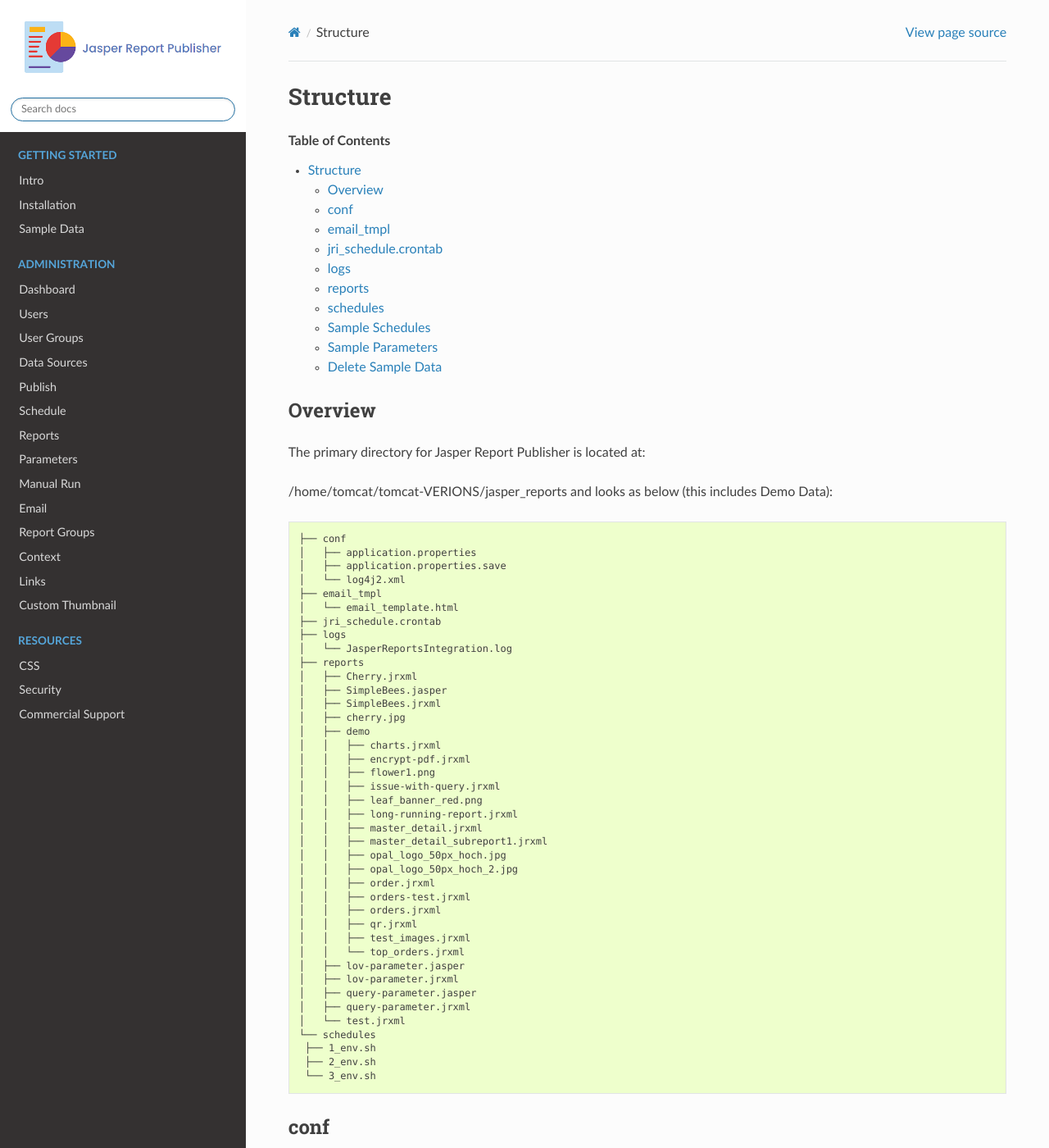
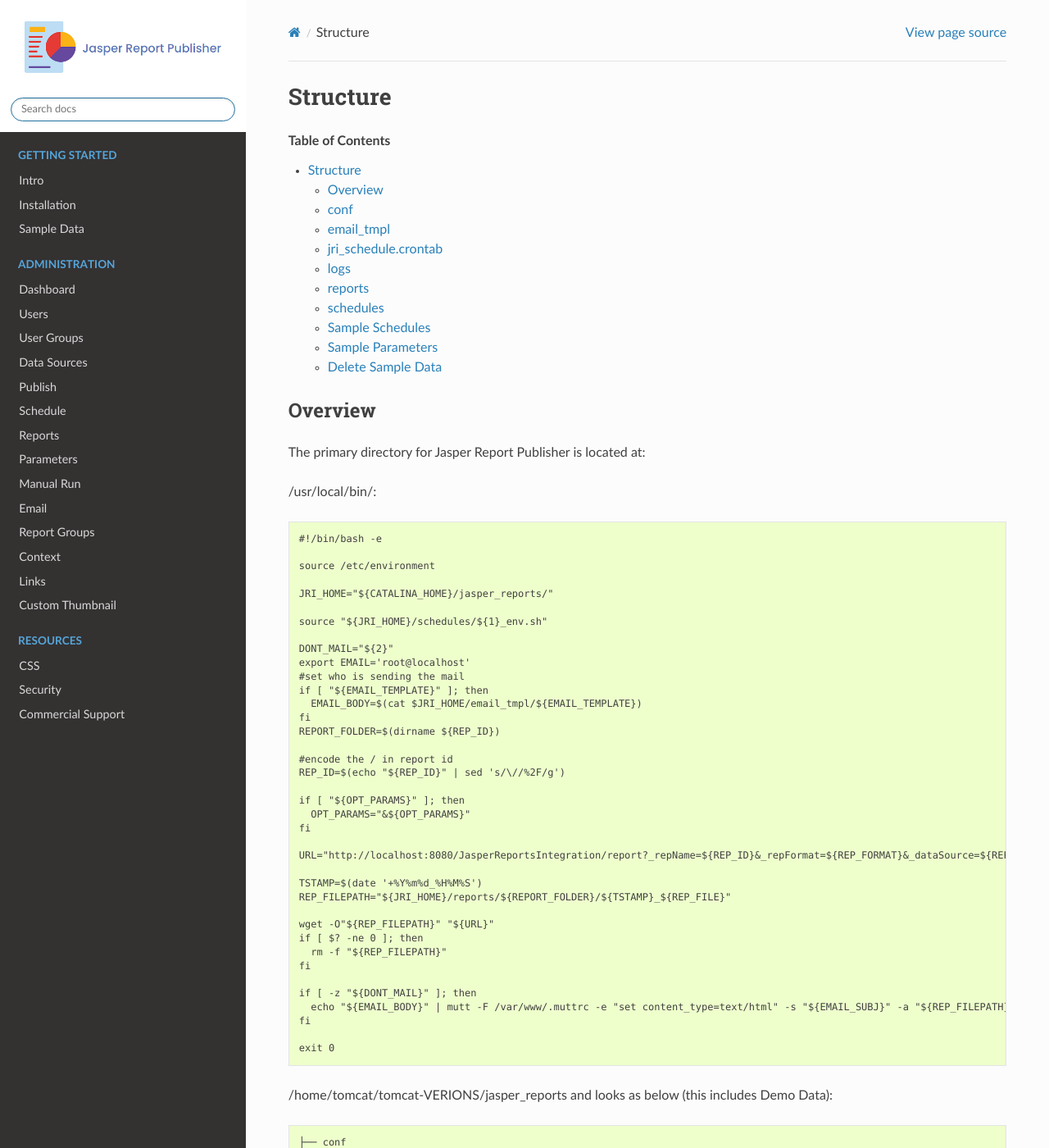
Before and after one commit to AcuGIS/jasper-report-publisher, a Sphinx documentation site: the page built from docs/components/structure/index.rst, in a window 1280 px wide and 1400 px high. Shown: the whole window at 82% size. Built offline with Sphinx 7.4.7 and the Read the Docs theme 2.0.0, drawn with Linux system fonts in a browser that asks for light colours; pages that are not in the unit, such as notebooks, are missing from menus.

Commit message:
Update index.rst

```diff
--- a/docs/components/structure/index.rst
+++ b/docs/components/structure/index.rst
@@ -15,6 +15,49 @@ Overview
 ==================
 
 The primary directory for Jasper Report Publisher is located at:
+
+/usr/local/bin/::
+
+
+   #!/bin/bash -e
+
+   source /etc/environment
+
+   JRI_HOME="${CATALINA_HOME}/jasper_reports/"
+
+   source "${JRI_HOME}/schedules/${1}_env.sh"
+
+   DONT_MAIL="${2}"
+   export EMAIL='root@localhost'
+   #set who is sending the mail
+   if [ "${EMAIL_TEMPLATE}" ]; then
+     EMAIL_BODY=$(cat $JRI_HOME/email_tmpl/${EMAIL_TEMPLATE})
+   fi
+   REPORT_FOLDER=$(dirname ${REP_ID})
+
+   #encode the / in report id
+   REP_ID=$(echo "${REP_ID}" | sed 's/\//%2F/g')
+
+   if [ "${OPT_PARAMS}" ]; then
+     OPT_PARAMS="&${OPT_PARAMS}"
+   fi
+
+   URL="http://localhost:8080/JasperReportsIntegration/report?_repName=${REP_ID}&_repFormat=${REP_FORMAT}&_dataSource=${REP_DATASOURCE}&_outFilename=${REP_FILE}${OPT_PARAMS}"
+
+   TSTAMP=$(date '+%Y%m%d_%H%M%S')
+   REP_FILEPATH="${JRI_HOME}/reports/${REPORT_FOLDER}/${TSTAMP}_${REP_FILE}"
+
+   wget -O"${REP_FILEPATH}" "${URL}"
+   if [ $? -ne 0 ]; then
+     rm -f "${REP_FILEPATH}"
+   fi
+
+   if [ -z "${DONT_MAIL}" ]; then
+     echo "${EMAIL_BODY}" | mutt -F /var/www/.muttrc -e "set content_type=text/html" -s "${EMAIL_SUBJ}" -a "${REP_FILEPATH}" -- ${RECP_EMAIL}
+   fi
+
+   exit 0
+
 
 /home/tomcat/tomcat-VERIONS/jasper_reports and looks as below (this includes Demo Data)::
 
```
